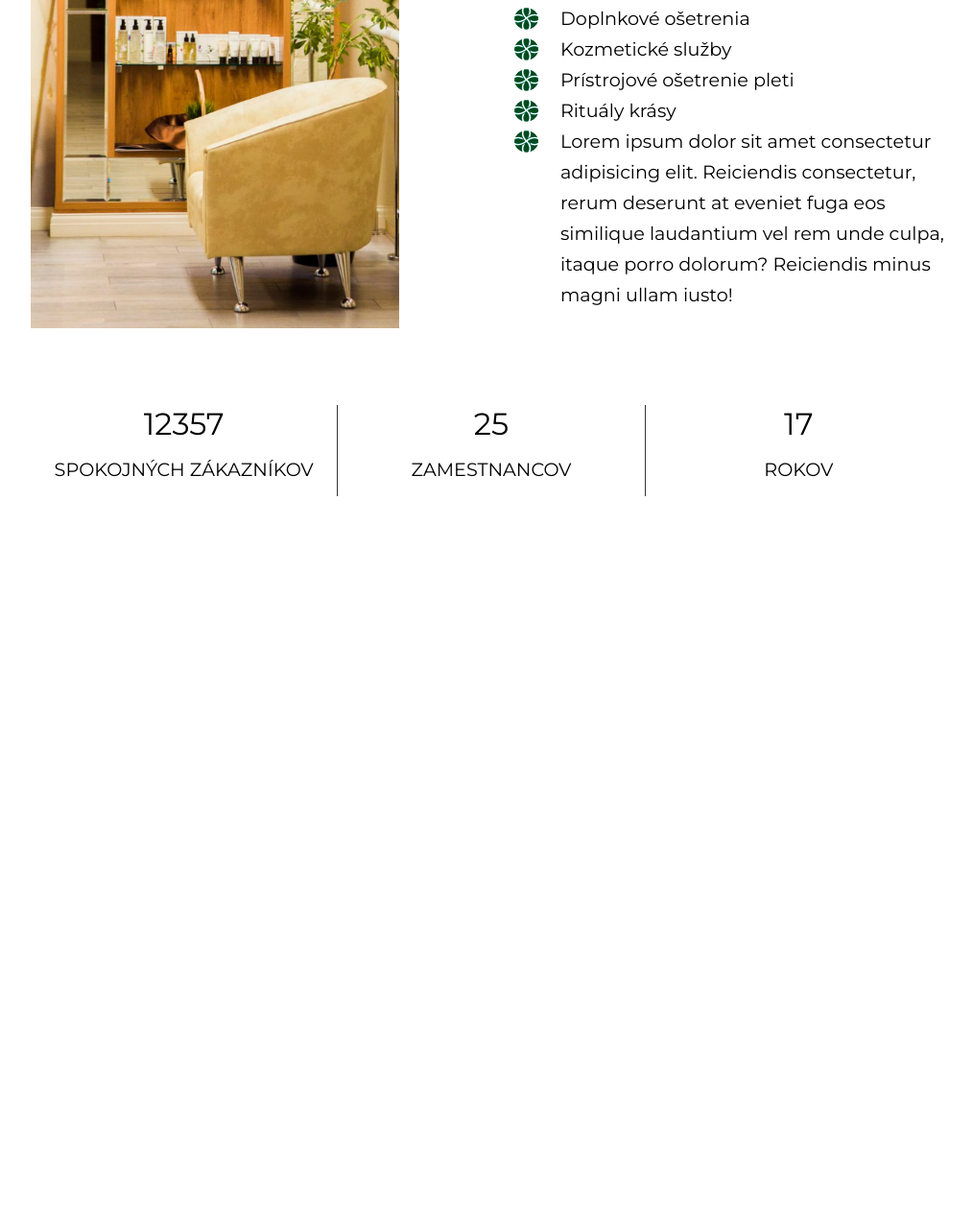
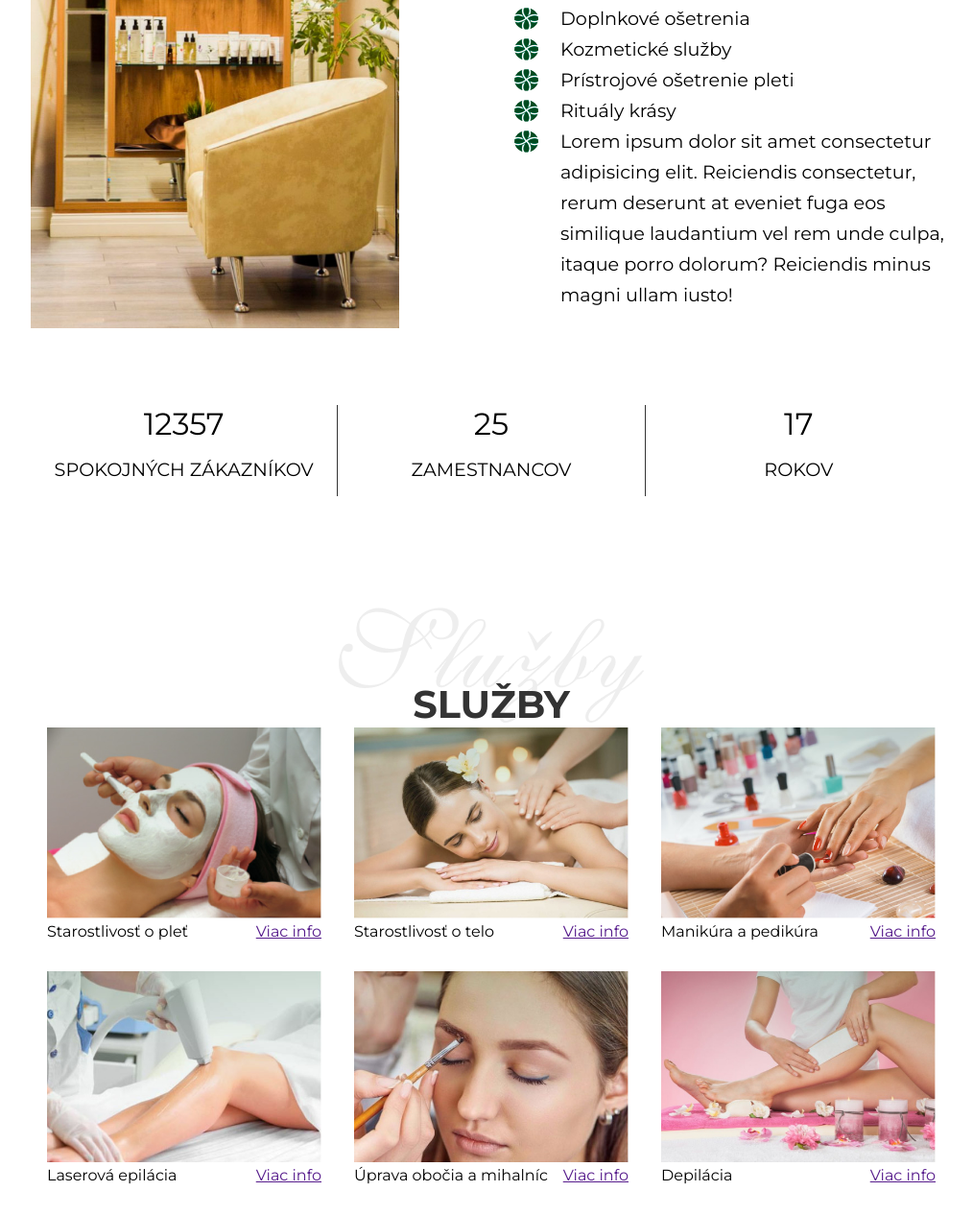
Before and after one commit to Sobanim/landing-webproject, a website: page src/index.html in a window 1280 px wide. Shown: the part 1710-2976 px from the top of the page at 96% size, without its empty margins (128-1142 px from the left). Before the commit the page ends 2227 px from the top, so only its background shows below. Drawn offline with nearby package versions, Linux system fonts and the light colour scheme; files that its build step writes are made by us from their sources.

Commit message:
Add service section

```diff
--- a/src/index.html
+++ b/src/index.html
@@ -103,7 +103,7 @@
             </div>
             <div class="beauty-descr">
                 <div class="beauty__header">
-                    <h2 class="beuty__header__title">Krása je najvyšším vyjadrením čistoty duše</h2>
+                    <h2 class="beuty__title">Krása je najvyšším vyjadrením čistoty duše</h2>
                 </div>
                 <div class="beauty__text">
                     <h5>
@@ -142,7 +142,53 @@
 
 
     <div class="service">
-
+         <div class="service-head">
+            <h2>Služby</h2>
+         </div>
+         <div class="service__items">
+             <div class="item">
+                 <img src="img/service1.jpg" alt="Starostlivosť o pleť">
+                 <div class="item__description">
+                     <p>Starostlivosť o pleť</p>
+                     <a href="">Viac info</a>
+                 </div>
+             </div>
+             <div class="item">
+                <img src="img/service2.jpg" alt="Starostlivosť o telo">
+                <div class="item__description">
+                    <p>Starostlivosť o telo</p>
+                    <a href="">Viac info</a>
+                </div>
+            </div>
+            <div class="item">
+                <img src="img/service3.jpg" alt="Manikúra a pedikúra">
+                <div class="item__description">
+                    <p>Manikúra a pedikúra</p>
+                    <a href="">Viac info</a>
+                </div>
+            </div>
+            <div class="item">
+                <img src="img/service4.jpg" alt="Laserová epilácia">
+                <div class="item__description">
+                    <p>Laserová epilácia</p>
+                    <a href="">Viac info</a>
+                </div>
+            </div>
+            <div class="item">
+                <img src="img/service5.jpg" alt="Úprava obočia a mihalníc">
+                <div class="item__description">
+                    <p>Úprava obočia a mihalníc</p>
+                    <a href="">Viac info</a>
+                </div>
+            </div>
+            <div class="item">
+                <img src="img/service6.jpg" alt="Depilácia">
+                <div class="item__description">
+                    <p>Depilácia</p>
+                    <a href="">Viac info</a>
+                </div>
+            </div>
+         </div>
     </div>
 
     <script src="https://ajax.googleapis.com/ajax/libs/jquery/3.5.1/jquery.min.js"></script>
--- a/src/scss/style.scss
+++ b/src/scss/style.scss
@@ -9,6 +9,9 @@ body {
 body {
     scroll-behavior: smooth;
 }
+// html{
+//     font-size: 10px;
+// }
 
 .main {
     position: relative;
@@ -369,10 +372,11 @@ body {
         .beauty__header {
             background: url("../img/krasa-head.png") no-repeat;
         }
-        .beuty__header__title {
+        .beuty__title {
             padding-top: 5rem;
             font-weight: 700;
             font-size: 2.5rem;
+            color: #333333;
             &::after {
                 // content: '';
                 // display: inline-block;
@@ -431,3 +435,52 @@ body {
     .years {
     }
 }
+
+.service {
+    margin-top: 7rem;
+    padding: 0 10rem;
+    .service-head {
+        background: url("../img/služby.png") no-repeat center;
+        padding-top: 5rem;
+        & h2 {
+            // padding-top: 5rem;
+            font-weight: 700;
+            font-size: 2.5rem;
+            text-align: center;
+            text-transform: uppercase;
+            color: #333333;
+        }
+    }
+    .service__items {
+        // margin-top: 5rem;
+        // display: flex;
+        // margin: 0 auto;
+        // max-width: 1600px;
+        // // justify-content: space-between;
+        // flex-wrap: wrap;
+
+        display: flex;
+        flex-wrap: wrap;
+        margin: 0 auto; /* выровняем по центру */
+    }
+    .item {
+        flex: 1 1 calc(33.33% - 60px);
+        margin: 0px 17px;
+        margin-bottom: 2rem;
+        box-sizing: border-box;
+        min-width: 240px;
+        & img {
+            // min-width: 20vw;
+            // max-width: 25vw;
+            width: 100%;
+            max-width: 650px;
+        }
+    }
+    .item__description {
+        display: flex;
+        justify-content: space-between;
+        & p {
+            margin: 0;
+        }
+    }
+}
```
Also changed, not shown: dist/css/style.css, dist/css/style.min.css, dist/img/banner-mobile.png (deleted), dist/img/banner.png (deleted), dist/img/krasa-slider.png (deleted), dist/img/service1.jpg (added), dist/img/service2.jpg (added), dist/img/service3.jpg (added), dist/img/service4.jpg (added), dist/img/service5.jpg (added), dist/img/service6.jpg (added), dist/img/služby.png (added), dist/index.html, src/img/service1.jpg (added), 6 more files.
